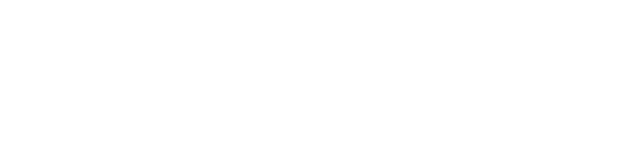
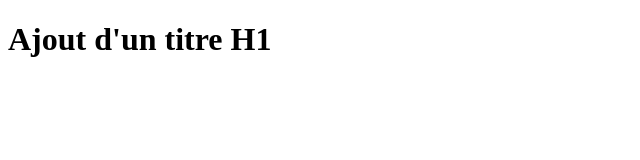
Before and after one commit to KubaOlszak/githubChallenge1, a plain HTML site: page index.html in a window 1280 px wide. Shown: the whole page, without its empty margins (0-640 px from the left). Drawn offline with Linux system fonts and the light colour scheme.

Commit message:
titre H1 ajouté dans le body

```diff
--- a/index.html
+++ b/index.html
@@ -7,6 +7,6 @@
     <title>Github Challenge 01 titre modifié</title>
 </head>
 <body>
-
+    <h1>Ajout d'un titre H1</h1>
 </body>
 </html>
```
